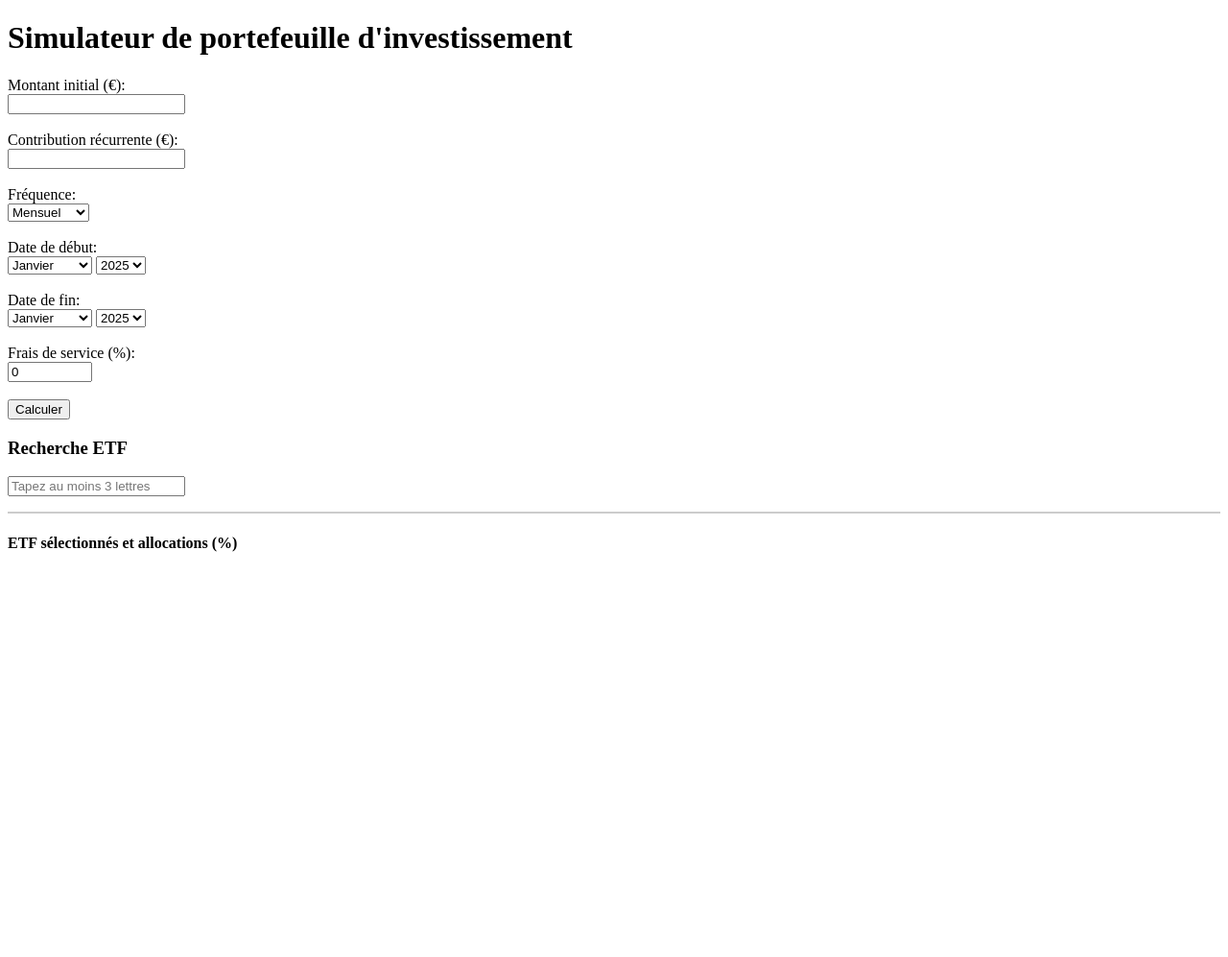
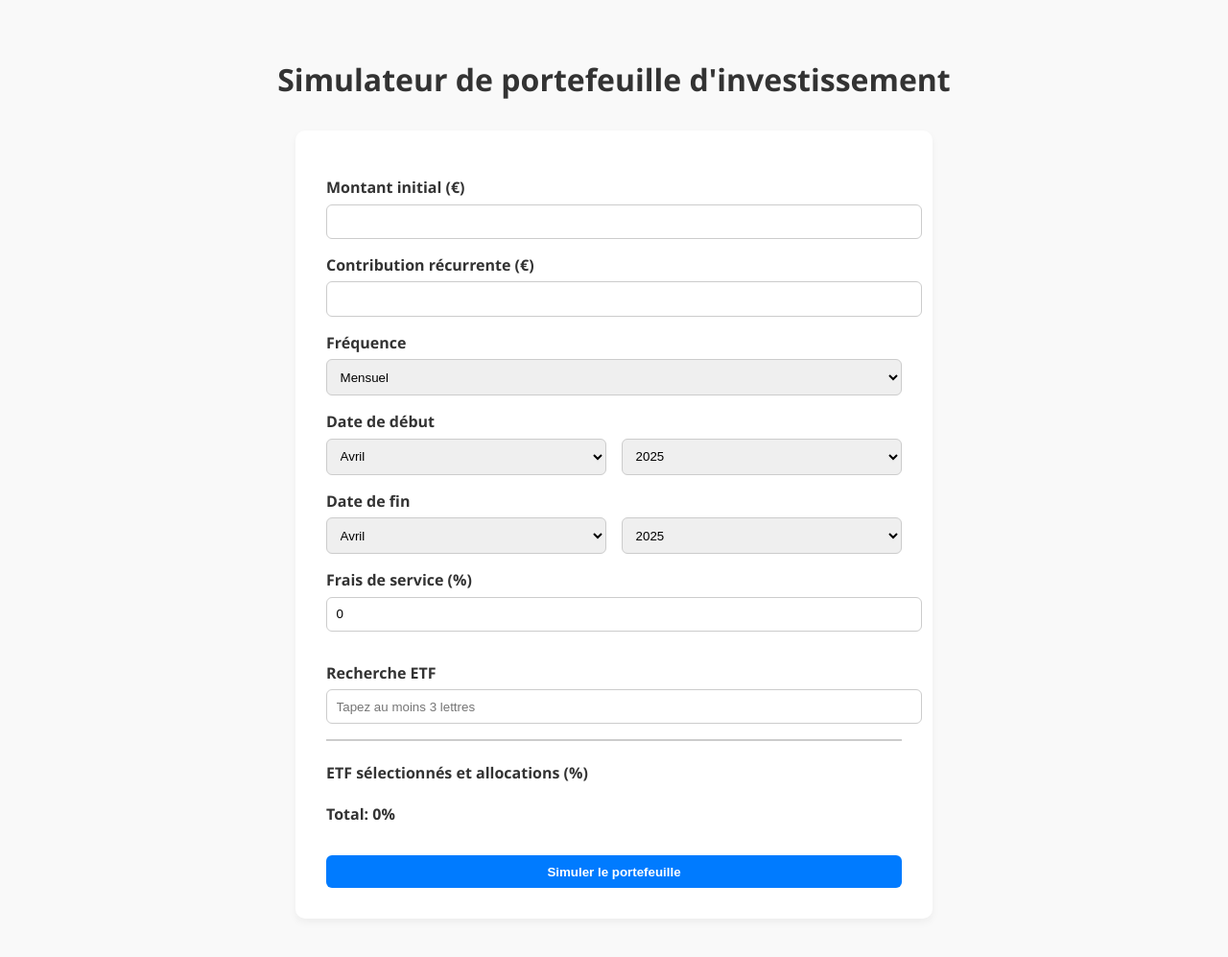
Before and after one commit to GabyRkt/Invest, a Flask app: page / in a window 1280 px wide. Shown: the whole page at 96% size. Before the commit the page ends 575 px from the top, so only its background shows below. Run offline with Flask 3, Linux system fonts and the light colour scheme.

Commit message:
Html upgrade

```diff
--- a/templates/index.html
+++ b/templates/index.html
@@ -5,63 +5,167 @@
     <title>Portefeuille d'investissement</title>
 </head>
 <body>
+
+    <style>
+      body {
+          font-family: 'Segoe UI', sans-serif;
+          background: #f9f9f9;
+          padding: 2rem;
+          color: #333;
+      }
+
+      h1 {
+          text-align: center;
+          margin-bottom: 2rem;
+      }
+
+      form {
+          max-width: 600px;
+          margin: auto;
+          padding: 2rem;
+          background: #fff;
+          border-radius: 10px;
+          box-shadow: 0 4px 8px rgba(0,0,0,0.05);
+      }
+
+      label {
+          display: block;
+          margin-top: 1rem;
+          font-weight: bold;
+      }
+
+      input, select {
+          width: 100%;
+          padding: 0.6rem;
+          margin-top: 0.4rem;
+          border: 1px solid #ccc;
+          border-radius: 6px;
+      }
+
+      input[type="submit"] {
+          background-color: #007BFF;
+          color: white;
+          font-weight: bold;
+          margin-top: 2rem;
+          cursor: pointer;
+          border: none;
+          transition: background 0.3s ease;
+      }
+
+      input[type="submit"]:hover {
+          background-color: #0056b3;
+      }
+
+      .form-group {
+          margin-bottom: 1rem;
+      }
+
+      .date-group {
+          display: flex;
+          gap: 1rem;
+      }
+
+      .date-group select {
+          flex: 1;
+      }
+
+      .error-message {
+          color: red;
+          text-align: center;
+          font-weight: bold;
+      }
+
+  </style>
+
   <h1>Simulateur de portefeuille d'investissement</h1>
 
   <form method="POST">
-        <label>Montant initial (€):</label><br>
-        <input type="number" name="initial_amount" step="0.01" min="0" value="{{ form_data.initial_amount or '' }}"><br><br>
 
-        <label>Contribution récurrente (€):</label><br>
-        <input type="number" name="recurring_contrib" step="0.01" min="0" value="{{ form_data.recurring_contrib or '' }}"><br><br>
+      <label>Montant initial (€)</label>
+      <input type="number" name="initial_amount" step="0.01" min="0" value="{{ form_data.initial_amount or '' }}">
 
-        <label>Fréquence:</label><br>
+      <label>Contribution récurrente (€)</label>
+      <input type="number" name="recurring_contrib" step="0.01" min="0" value="{{ form_data.recurring_contrib or '' }}">
+
+      <label>Fréquence</label>
       <select name="frequency">
-            <option value="Mensuel" {% if form_data.frequency == 'Mensuel' %}selected{% endif %}>Mensuel</option>
-            <option value="Trimestriel" {% if form_data.frequency == 'Trimestriel' %}selected{% endif %}>Trimestriel</option>
-            <option value="Semestriel" {% if form_data.frequency == 'Semestriel' %}selected{% endif %}>Semestriel</option>
-            <option value="Annuel" {% if form_data.frequency == 'Annule' %}selected{% endif %}>Annuel</option>
-        </select><br><br>
+          {% for f in ['Mensuel', 'Trimestriel', 'Semestriel', 'Annuel'] %}
+          <option value="{{ f }}" {% if form_data.frequency == f %}selected{% endif %}>{{ f }}</option>
+          {% endfor %}
+      </select>
 
-        <label>Date de début:</label><br>
+
+      <label>Date de début</label>
+      <div class="date-group">
           <select name="start_month">
-            {% for i, name in [
-                (1, 'Janvier'), (2, 'Février'), (3, 'Mars'), (4, 'Avril'),
-                (5, 'Mai'), (6, 'Juin'), (7, 'Juillet'), (8, 'Août'),
-                (9, 'Septembre'), (10, 'Octobre'), (11, 'Novembre'), (12, 'Décembre')
-            ] %}
-                <option value="{{ i }}" {% if form_data.start_month|int == i %}selected{% endif %}>{{ name }}</option>
+              {% for i, name in [(1, 'Janvier'), (2, 'Février'), (3, 'Mars'), (4, 'Avril'), (5, 'Mai'), (6, 'Juin'), (7, 'Juillet'), (8, 'Août'), (9, 'Septembre'), (10, 'Octobre'), (11, 'Novembre'), (12, 'Décembre')] %}
+                <option value="{{ i }}" {% if form_data.start_month and form_data.start_month|int == i %}
+                    selected
+                {% elif not form_data.start_month and i == previous_month %}
+                    selected
+                {% endif %}>{{ name }}</option>
               {% endfor %}
           </select>
           <select name="start_year">
               {% for y in range(2000, current_year + 1) %}
-                <option value="{{ y }}" {% if form_data.start_year and form_data.start_year|int == y %}selected{% elif not form_data.start_year and y == current_year %}selected{% endif %}>{{ y }}</option>
+                <option value="{{ y }}" {% if form_data.start_year and form_data.start_year|int == y %}
+                  selected
+                {% elif not form_data.start_year and y == current_year %}
+                  selected
+                {% endif %}>{{ y }}</option>
               {% endfor %}
-        </select><br><br>
+          </select>
+      </div>
 
-        <label>Date de fin:</label><br>
+      <label>Date de fin</label>
+      <div class="date-group">
           <select name="end_month">
-            {% for i, name in [
-                (1, 'Janvier'), (2, 'Février'), (3, 'Mars'), (4, 'Avril'),
-                (5, 'Mai'), (6, 'Juin'), (7, 'Juillet'), (8, 'Août'),
-                (9, 'Septembre'), (10, 'Octobre'), (11, 'Novembre'), (12, 'Décembre')
-            ] %}
-                <option value="{{ i }}" {% if form_data.end_month|int == i %}selected{% endif %}>{{ name }}</option>
+              {% for i, name in [(1, 'Janvier'), (2, 'Février'), (3, 'Mars'), (4, 'Avril'), (5, 'Mai'), (6, 'Juin'), (7, 'Juillet'), (8, 'Août'), (9, 'Septembre'), (10, 'Octobre'), (11, 'Novembre'), (12, 'Décembre')] %}
+              <option value="{{ i }}" {% if form_data.end_month and form_data.end_month|int == i %}
+                selected
+            {% elif not form_data.end_month and i == previous_month %}
+                selected
+            {% endif %}>{{ name }}</option>
               {% endfor %}
           </select>
           <select name="end_year">
               {% for y in range(2000, current_year + 1) %}
-                <option value="{{ y }}" {% if (form_data.end_year and form_data.end_year|int == y) or (not form_data.end_year and y == current_year) %}selected{% endif %}>{{ y }}</option>
+                <option value="{{ y }}"{% if form_data.end_year and form_data.end_year|int == y %}
+                selected
+            {% elif not form_data.end_year and y == current_year %}
+                selected
+            {% endif %}>{{ y }}</option>
               {% endfor %}
-        </select><br><br>
+          </select>
+      </div>
 
-        <label>Frais de service (%):</label><br>
-        <input type="number" name="fee" step="0.01" min="0" max="100" value="{{ form_data.fee or 0 }}"><br><br>
+      <label>Frais de service (%)</label>
+      <input type="number" name="fee" step="0.01" min="0" max="100" value="{{ form_data.fee or 0 }}">
 
-        <input type="submit" value="Calculer">
+      <!-- ETF Search & Allocation Section -->
+      <label style="margin-top: 2rem;">Recherche ETF</label>
+      <input type="text" id="etf_search" autocomplete="on" placeholder="Tapez au moins 3 lettres">
+
+      <ul id="search_results" style="border: 1px solid #ccc; max-height: 150px; overflow-y: auto; padding-left: 1rem;"></ul>
+
+      <h4>ETF sélectionnés et allocations (%)</h4>
+      <div id="selected_etfs"></div>
+      <div id="allocation_total" style="margin-top: 1rem; font-weight: bold;">Total: 0%</div>
+
+      <!-- {% if error and 'allocation' in error|lower %}
+        <div class="error-message">{{ error }}</div>
+      {% endif %} -->
+
+      <!-- Hidden inputs to pass data -->
+      <input type="hidden" name="tickers" id="tickers_input">
+      <input type="hidden" name="allocations" id="allocations_input">
+
+      <input type="submit" value="Simuler le portefeuille">
+
   </form>
 
   {% if error %}
-        <p style="color:red">{{ error }}</p>
+      <p class="error-message">{{ error }}</p>
   {% endif %}
 
     {% if portfolio %}
@@ -73,17 +177,6 @@
         </ul>
     {% endif %}
 
-    <form>
-        <h3>Recherche ETF</h3>
-        <input type="text" id="etf_search" autocomplete="on" placeholder="Tapez au moins 3 lettres">
-        <ul id="search_results" style="border:1px solid #ccc; max-height:150px; overflow-y:auto;"></ul>
-
-        <h4>ETF sélectionnés et allocations (%)</h4>
-        <div id="selected_etfs"></div>
-        <input type="hidden" name="tickers" id="tickers_input">
-        <input type="hidden" name="allocations" id="allocations_input">
-
-    </form>
 </body>
 
 
@@ -92,36 +185,73 @@ const searchInput = document.getElementById('etf_search');
 const resultsList = document.getElementById('search_results');
 const selectedDiv = document.getElementById('selected_etfs');
 const tickersInput = document.getElementById('tickers_input');
+const allocationsInput = document.getElementById('allocations_input');
+const allocationTotal = document.getElementById('allocation_total');
 
-let selectedTickers = new Set();
+let selectedTickers = new Map();
 
-function updateTickersInput() {
-  tickersInput.value = Array.from(selectedTickers).join(',');
+function updateHiddenInputs() {
+    tickersInput.value = JSON.stringify(Array.from(selectedTickers.keys()));
+    const allocations = {};
+    selectedTickers.forEach((value, key) => {
+        allocations[key] = value;
+    });
+    allocationsInput.value = JSON.stringify(allocations);
+    updateTotal();
+}
+
+function updateTotal() {
+    let total = 0;
+    selectedTickers.forEach(v => total += parseFloat(v) || 0);
+    allocationTotal.textContent = `Total: ${total.toFixed(1)}%`;
 }
 
 function addTicker(ticker) {
     if (!selectedTickers.has(ticker)) {
-    selectedTickers.add(ticker);
+        selectedTickers.set(ticker, 0);
         renderSelectedTickers();
-    updateTickersInput();
+        updateHiddenInputs();
     }
 }
 
 function removeTicker(ticker) {
     selectedTickers.delete(ticker);
     renderSelectedTickers();
-  updateTickersInput();
+    updateHiddenInputs();
 }
 
 function renderSelectedTickers() {
     selectedDiv.innerHTML = '';
-  selectedTickers.forEach(ticker => {
+    selectedTickers.forEach((value, ticker) => {
         const div = document.createElement('div');
-    div.textContent = ticker + ' ';
+        div.style.display = 'flex';
+        div.style.alignItems = 'center';
+        div.style.marginTop = '0.5rem';
+
+        const label = document.createElement('label');
+        label.textContent = ticker + ' ';
+        label.style.flex = '1';
+
+        const input = document.createElement('input');
+        input.type = 'number';
+        input.min = 0;
+        input.max = 100;
+        input.step = 0.1;
+        input.value = value;
+        input.style.width = '80px';
+        input.oninput = () => {
+            selectedTickers.set(ticker, parseFloat(input.value));
+            updateHiddenInputs();
+        };
+
         const btn = document.createElement('button');
         btn.type = 'button';
         btn.textContent = 'x';
         btn.onclick = () => removeTicker(ticker);
+        btn.style.marginLeft = '10px';
+
+        div.appendChild(label);
+        div.appendChild(input);
         div.appendChild(btn);
         selectedDiv.appendChild(div);
     });
```
Lines whose indentation alone changed are shown as unchanged.
